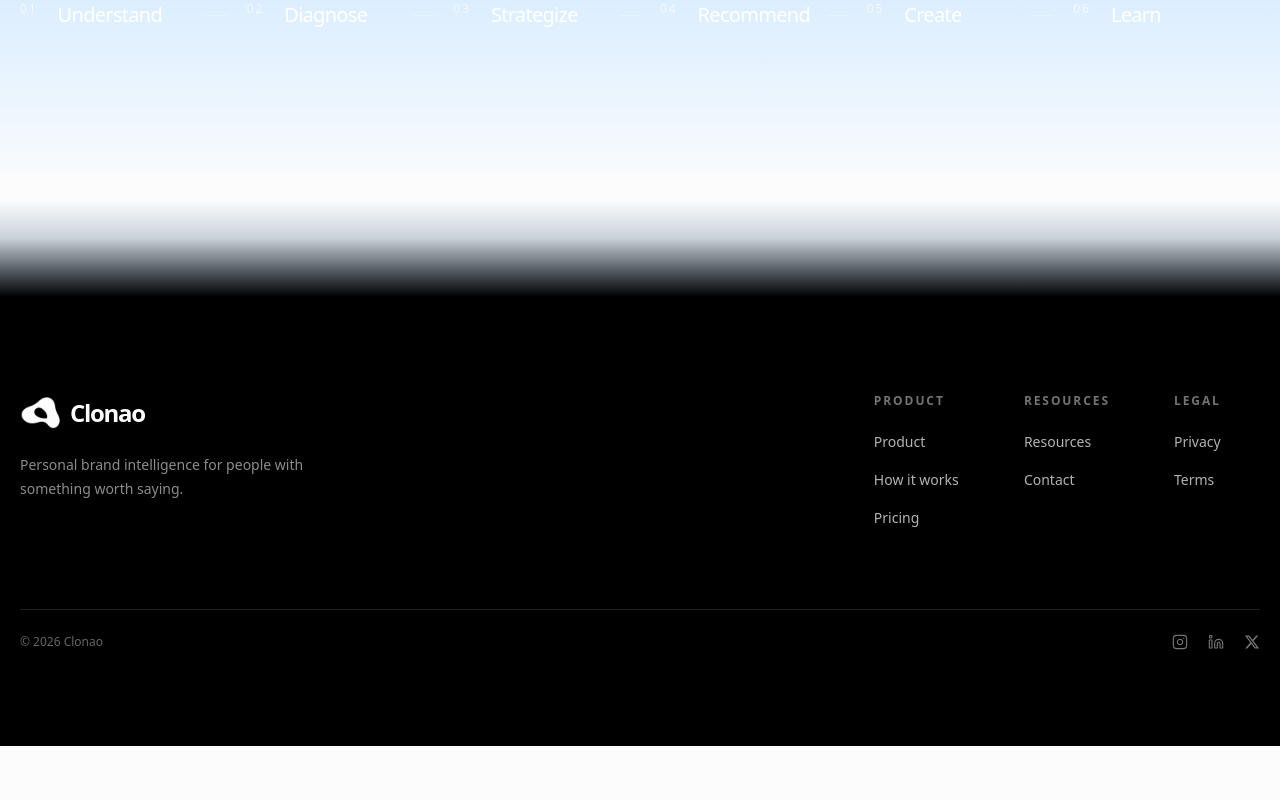
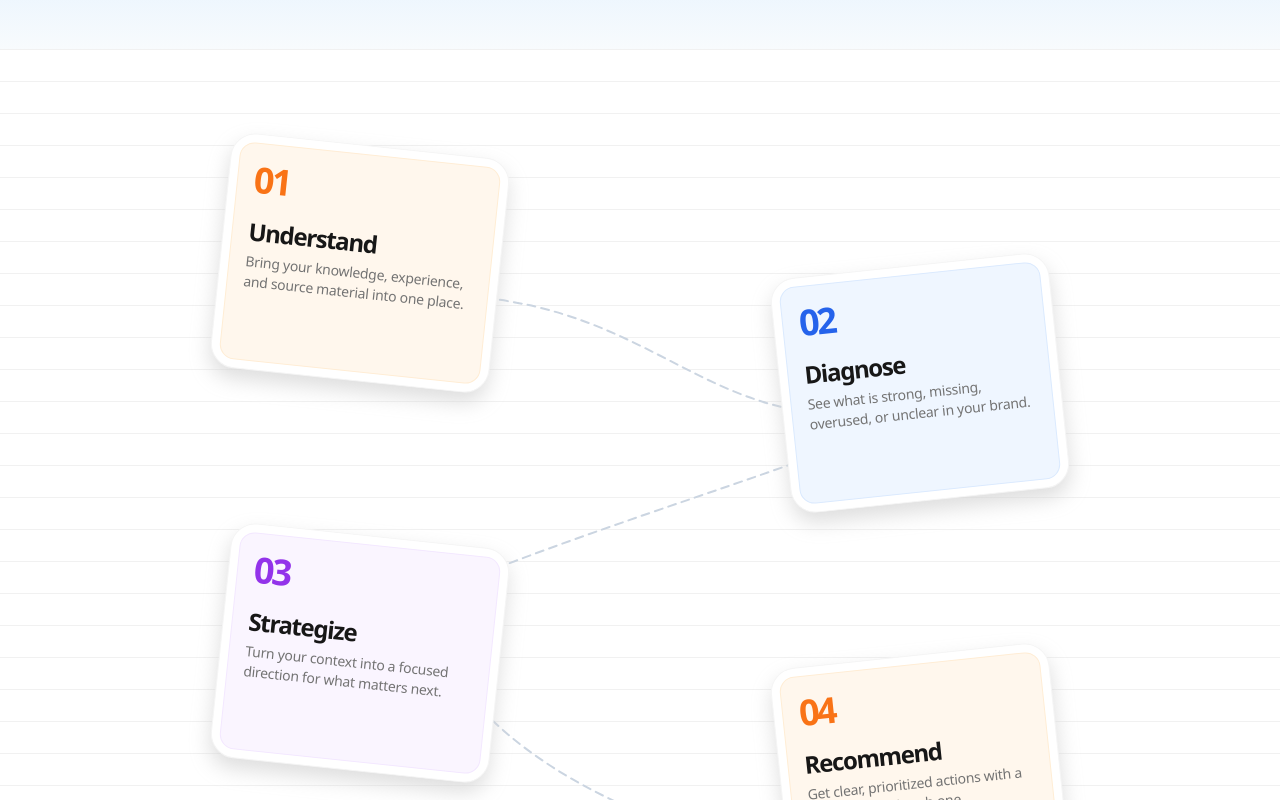
Before and after one commit to veokleo-create07/linkeldn.tool.100k, a Next.js app: page /how-it-works in a window 1280 px wide. Shown: the part 600-1400 px from the top of the page. Before the commit the page ends 1346 px from the top, so only its background shows below. Built offline with nearby package versions, Linux system fonts and the light colour scheme.

Commit message:
feat: redesign how it works steps

```diff
--- a/src/components/marketing/how-it-works-hero.tsx
+++ b/src/components/marketing/how-it-works-hero.tsx
@@ -1,9 +1,18 @@
 import Link from "next/link";
+import { HowItWorks } from "@/components/ui/how-it-works";
 
-const stages = ["Understand", "Diagnose", "Strategize", "Recommend", "Create", "Learn"];
+const stageDetails = [
+  { title: "Understand", description: "Bring your knowledge, experience, and source material into one place.", theme: "orange" as const },
+  { title: "Diagnose", description: "See what is strong, missing, overused, or unclear in your brand.", theme: "blue" as const },
+  { title: "Strategize", description: "Turn your context into a focused direction for what matters next.", theme: "purple" as const },
+  { title: "Recommend", description: "Get clear, prioritized actions with a reason behind each one.", theme: "orange" as const },
+  { title: "Create", description: "Turn the right next move into grounded content that sounds like you.", theme: "blue" as const },
+  { title: "Learn", description: "Use performance signals to make every future decision smarter.", theme: "purple" as const },
+];
 
 export function HowItWorksHero() {
   return (
+    <>
       <section aria-labelledby="how-it-works-heading" className="hero-atmosphere -mt-16 overflow-hidden pb-24 pt-28 sm:-mt-20 sm:pb-28 sm:pt-32 lg:pb-36 lg:pt-40">
         <div className="marketing-container">
           <div className="max-w-4xl">
@@ -12,17 +21,9 @@ export function HowItWorksHero() {
             <p className="mt-6 max-w-2xl text-balance text-base font-medium leading-7 text-white/90 sm:text-lg sm:leading-8">Clonao learns your knowledge, understands your brand, finds what matters, and turns it into clear actions you can actually execute.</p>
             <Link href="/sign-up" className="metallic-cta mt-8 inline-flex h-11 items-center justify-center rounded-md px-5 text-sm font-medium text-white">Start for free</Link>
           </div>
-
-        <ol className="mt-20 grid gap-0 sm:mt-24 lg:grid-cols-6" aria-label="Clonao process">
-          {stages.map((stage, index) => (
-            <li key={stage} className="relative flex gap-5 border-l border-white/35 py-5 pl-5 first:border-l-0 first:pt-0 sm:py-6 sm:pl-6 lg:border-l-0 lg:px-5 lg:py-0 lg:first:pl-0 lg:last:pr-0">
-              <span className="text-xs font-medium tracking-[0.16em] text-white/65">{String(index + 1).padStart(2, "0")}</span>
-              <span className="text-lg font-medium tracking-[-0.035em] text-white sm:text-xl">{stage}</span>
-              {index < stages.length - 1 ? <span className="absolute bottom-0 left-5 h-px w-[calc(100%-1.25rem)] bg-white/30 sm:left-6 sm:w-[calc(100%-1.5rem)] lg:bottom-auto lg:left-auto lg:right-0 lg:top-1/2 lg:h-px lg:w-5" aria-hidden="true" /> : null}
-            </li>
-          ))}
-        </ol>
         </div>
       </section>
+      <HowItWorks features={stageDetails} />
+    </>
   );
 }
--- /dev/null
+++ b/src/components/ui/how-it-works.tsx
@@ -0,0 +1,64 @@
+import type { CSSProperties } from "react";
+
+type CardTheme = "orange" | "blue" | "purple";
+
+export type HowItWorksStep = {
+  title: string;
+  description: string;
+  theme?: CardTheme;
+};
+
+type HowItWorksProps = {
+  features: HowItWorksStep[];
+};
+
+const themeClasses: Record<CardTheme, { bg: string; text: string; border: string }> = {
+  orange: { bg: "bg-orange-50", text: "text-orange-500", border: "border-orange-100" },
+  blue: { bg: "bg-blue-50", text: "text-blue-600", border: "border-blue-100" },
+  purple: { bg: "bg-purple-50", text: "text-purple-600", border: "border-purple-100" },
+};
+
+const positions = [
+  "md:absolute md:left-[8%] md:top-0 md:rotate-6",
+  "md:absolute md:right-[8%] md:top-[120px] md:-rotate-6",
+  "md:absolute md:left-[8%] md:top-[390px] md:rotate-6",
+  "md:absolute md:right-[8%] md:top-[510px] md:-rotate-6",
+  "md:absolute md:left-[8%] md:top-[780px] md:rotate-6",
+  "md:absolute md:right-[8%] md:top-[900px] md:-rotate-6",
+];
+
+export function HowItWorks({ features }: HowItWorksProps) {
+  const height = features.length > 4 ? 1180 : features.length > 2 ? 850 : 500;
+
+  return (
+    <section className="relative overflow-hidden bg-white px-6 py-16 sm:px-8 sm:py-20 lg:py-24" aria-label="How Clonao works">
+      <div className="pointer-events-none absolute inset-0 opacity-[0.055]" style={{ backgroundImage: "linear-gradient(#000 1px, transparent 1px)", backgroundSize: "100% 32px" }} aria-hidden="true" />
+      <div className="relative mx-auto max-w-6xl">
+        <div className="relative mx-auto w-full max-w-[1000px] md:h-[var(--steps-height)]" style={{ "--steps-height": `${height}px` } as CSSProperties}>
+          {features.length > 1 ? (
+            <svg className="pointer-events-none absolute inset-0 z-0 hidden h-full w-full md:block" viewBox={`0 0 1000 ${height}`} preserveAspectRatio="none" aria-hidden="true">
+              <path d="M290 150 C500 150 550 270 710 270 C850 270 500 360 290 450 C290 600 550 720 750 720 C950 720 500 820 290 850 C290 960 550 1040 750 1040" fill="none" stroke="currentColor" strokeWidth="2" strokeDasharray="8 6" strokeLinecap="round" className="text-slate-300 [stroke-dashoffset:0] motion-safe:animate-[how-it-works-dash_3s_linear_infinite]" />
+            </svg>
+          ) : null}
+
+          <div className="relative z-10 flex flex-col gap-8 md:block">
+            {features.map((step, index) => {
+              const theme = themeClasses[step.theme ?? "blue"];
+              return (
+                <article key={step.title} className={`w-full transition-transform duration-300 hover:z-20 hover:scale-[1.025] md:w-[280px] ${positions[index % positions.length]}`}>
+                  <div className="rounded-[25px] border border-neutral-100 bg-white p-2 shadow-[0_10px_20px_0_rgba(211,211,211,0.75)]">
+                    <div className={`relative flex min-h-[218px] flex-col overflow-hidden rounded-[15px] border p-4 ${theme.bg} ${theme.border}`}>
+                      <span className={`mb-5 text-4xl font-semibold tracking-[-0.08em] ${theme.text}`}>{String(index + 1).padStart(2, "0")}</span>
+                      <h3 className="mb-2 text-2xl font-semibold leading-none tracking-[-0.055em] text-neutral-900">{step.title}</h3>
+                      <p className="text-sm leading-5 tracking-[-0.02em] text-neutral-500">{step.description}</p>
+                    </div>
+                  </div>
+                </article>
+              );
+            })}
+          </div>
+        </div>
+      </div>
+    </section>
+  );
+}
--- a/src/styles/globals.css
+++ b/src/styles/globals.css
@@ -171,6 +171,18 @@
   }
 }
 
+@keyframes how-it-works-dash {
+  to {
+    stroke-dashoffset: -140;
+  }
+}
+
+@media (prefers-reduced-motion: reduce) {
+  .motion-safe\:animate-\[how-it-works-dash_3s_linear_infinite\] {
+    animation: none;
+  }
+}
+
 @keyframes problem-reflection {
   0%,
   20% {
```
Lines whose indentation alone changed are shown as unchanged.
